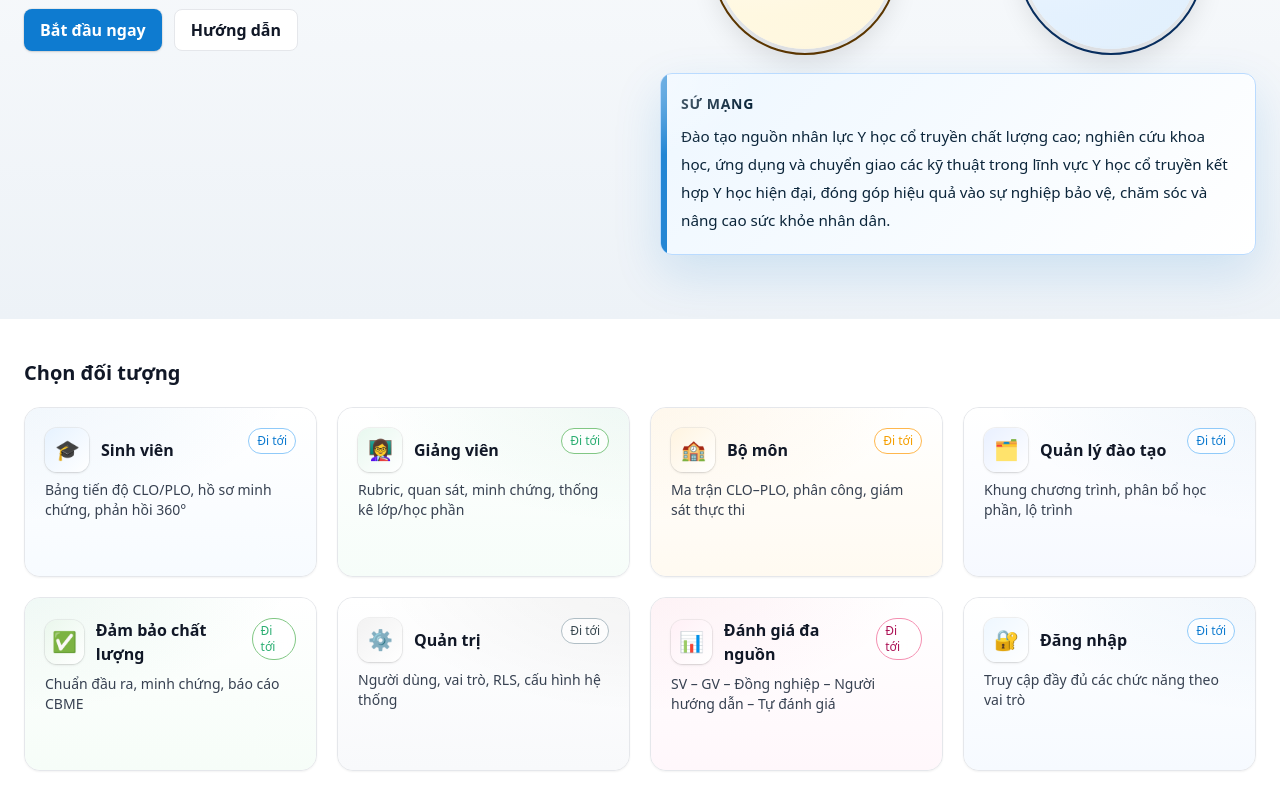
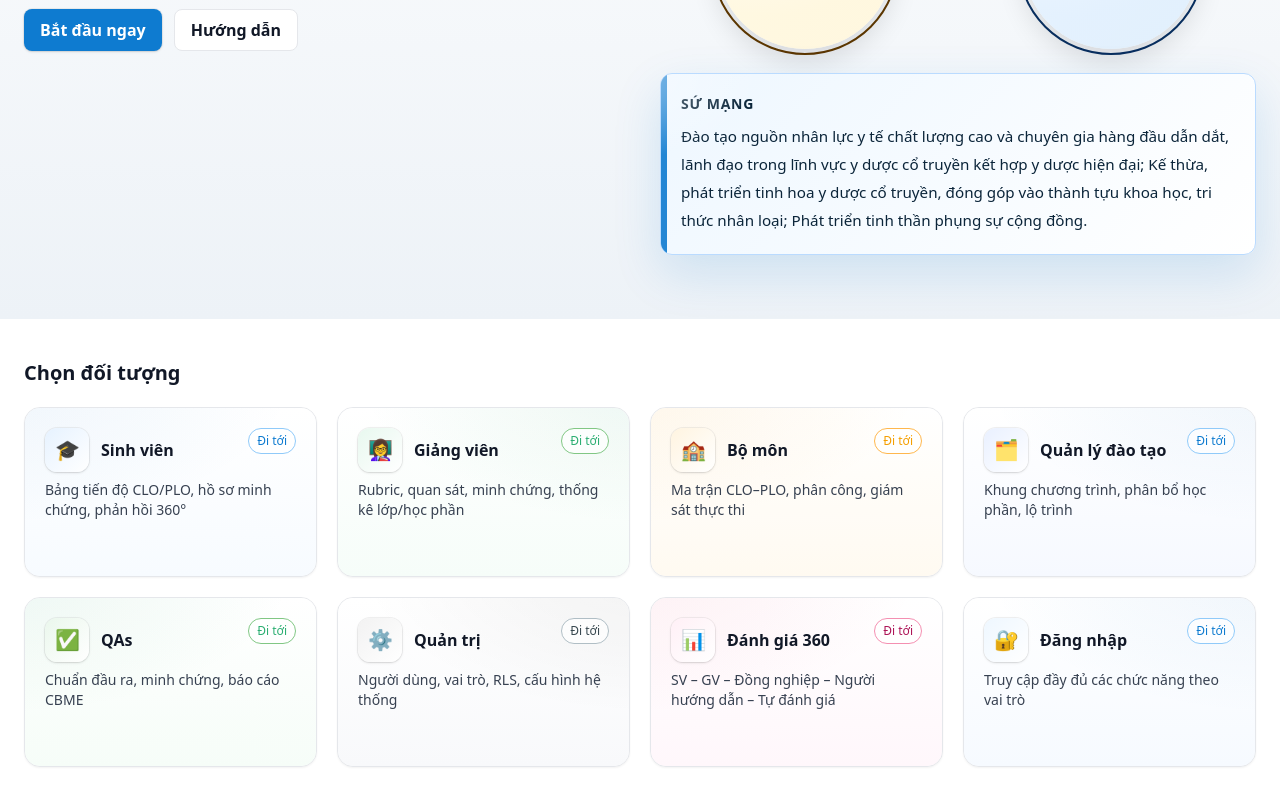
Before and after one commit to vophong90/CBME_Atlas, a Next.js app: page / in a window 1280 px wide. Shown: the part 440-1250 px from the top of the page. Built offline with nearby package versions, Linux system fonts and the light colour scheme.

Commit message:
Update page.tsx

```diff
--- a/app/page.tsx
+++ b/app/page.tsx
@@ -13,18 +13,18 @@ const ABOUT: Record<
   mission: {
     title: 'Sứ mạng',
     text:
-      'Đào tạo nguồn nhân lực Y học cổ truyền chất lượng cao; nghiên cứu khoa học, ứng dụng và chuyển giao các kỹ thuật trong lĩnh vực Y học cổ truyền kết hợp Y học hiện đại, đóng góp hiệu quả vào sự nghiệp bảo vệ, chăm sóc và nâng cao sức khỏe nhân dân.',
+      'Đào tạo nguồn nhân lực y tế chất lượng cao và chuyên gia hàng đầu dẫn dắt, lãnh đạo trong lĩnh vực y dược cổ truyền kết hợp y dược hiện đại; Kế thừa, phát triển tinh hoa y dược cổ truyền, đóng góp vào thành tựu khoa học, tri thức nhân loại; Phát triển tinh thần phụng sự cộng đồng.',
     colors: { from: '#EEF7FF', to: '#FFFFFF', border: '#BADBFF', accent: '#0E7BD0', text: '#0b253a' },
   },
   vision: {
     title: 'Tầm nhìn',
     text:
-      'Phát triển thành trường chuyên ngành Y học cổ truyền hàng đầu Việt Nam, với chương trình giảng dạy và nghiên cứu khoa học về Y học cổ truyền kết hợp Y học hiện đại ngang tầm các đại học trong khu vực Châu Á – Thái Bình Dương.',
+      'Trở thành cơ sở giáo dục hàng đầu Việt Nam về lĩnh vực y dược cổ truyền với chương trình đào tạo đạt chuẩn quốc tế và đáp ứng nhu cầu xã hội.',
     colors: { from: '#EFFAF3', to: '#FFFFFF', border: '#B5E6C9', accent: '#228C5C', text: '#0c3326' },
   },
   values: {
     title: 'Giá trị cốt lõi',
-    text: 'Chuyên nghiệp • Chất lượng • Năng động • Sáng tạo.',
+    text: 'Chuyên nghiệp – Kế thừa – Sáng tạo – Hội nhập – Nhân văn',
     colors: { from: '#FFFAE8', to: '#FFFFFF', border: '#FFE58A', accent: '#F59F00', text: '#4a3000' },
   },
   philosophy: {
@@ -275,8 +275,8 @@ const CARD_ITEMS = [
     badgeText: '#0E7BD0',
   },
   {
-    href: '/qa',
-    title: 'Đảm bảo chất lượng',
+    href: '/quality-assurance',
+    title: 'QAs',
     desc: 'Chuẩn đầu ra, minh chứng, báo cáo CBME',
     icon: '✅',
     iconBg: 'linear-gradient(135deg,#EAF7EC,#FFFFFF)',
@@ -298,7 +298,7 @@ const CARD_ITEMS = [
   },
   {
     href: '/360-eval',
-    title: 'Đánh giá đa nguồn',
+    title: 'Đánh giá 360',
     desc: 'SV – GV – Đồng nghiệp – Người hướng dẫn – Tự đánh giá',
     icon: '📊',
     iconBg: 'linear-gradient(135deg,#FFF0F6,#FFFFFF)',
```
